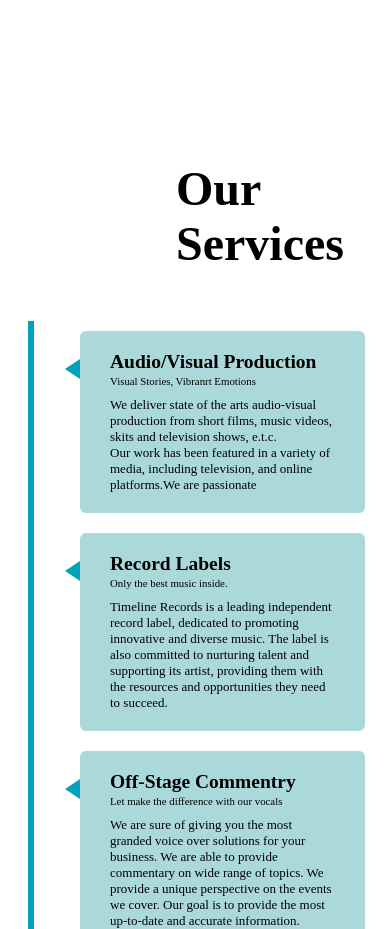
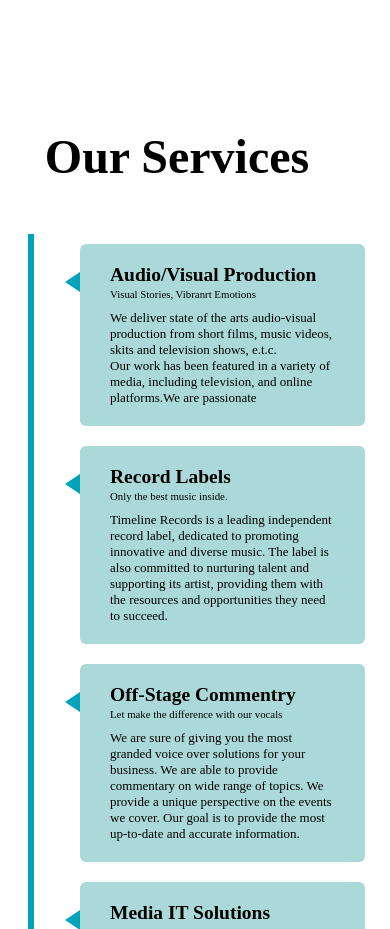
Before and after one commit to Simplevhick/timeproject, a React (Create React App) app: page / in a window 390 px wide. Shown: the part 4060-4989 px from the top of the page. Built offline with nearby package versions, Linux system fonts and the light colour scheme; a web font is replaced by a local one.

Commit message:
just finised the service section part and made it responsive

```diff
--- a/src/components/nav/nav.css
+++ b/src/components/nav/nav.css
@@ -1185,8 +1185,8 @@
   }
 
   .servives_h2{
-    margin-top: 17rem;
-    margin-left: 11rem;
+    margin-top: 15rem;
+    margin-left: 4.5rem;
     font-size: 2rem;
   }
 
@@ -1774,6 +1774,12 @@
     margin-left: 19px;
   }
 
+  .servives_h2{
+    margin-top: 15rem;
+    margin-left: 2.8rem;
+    font-size: 2rem;
+  }
+
   .timeline{
     margin: 50px auto;
   }
```
